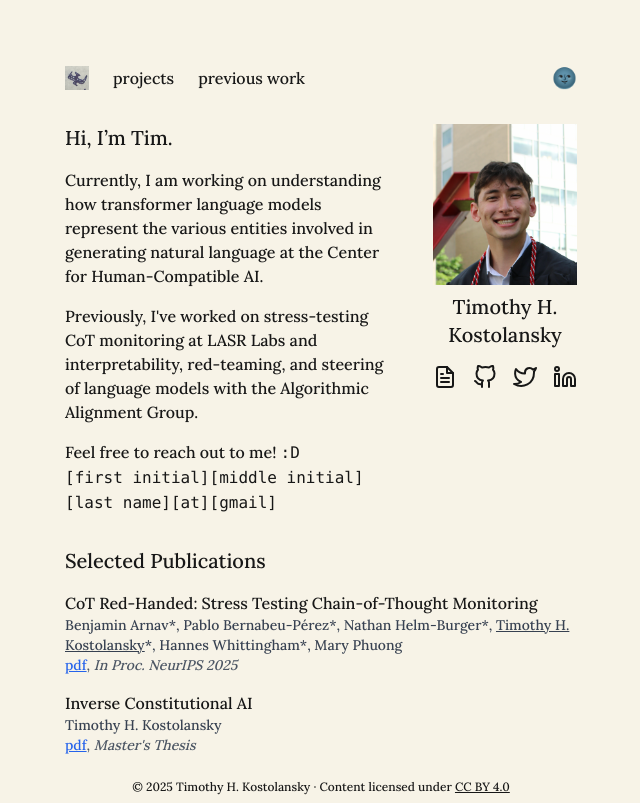
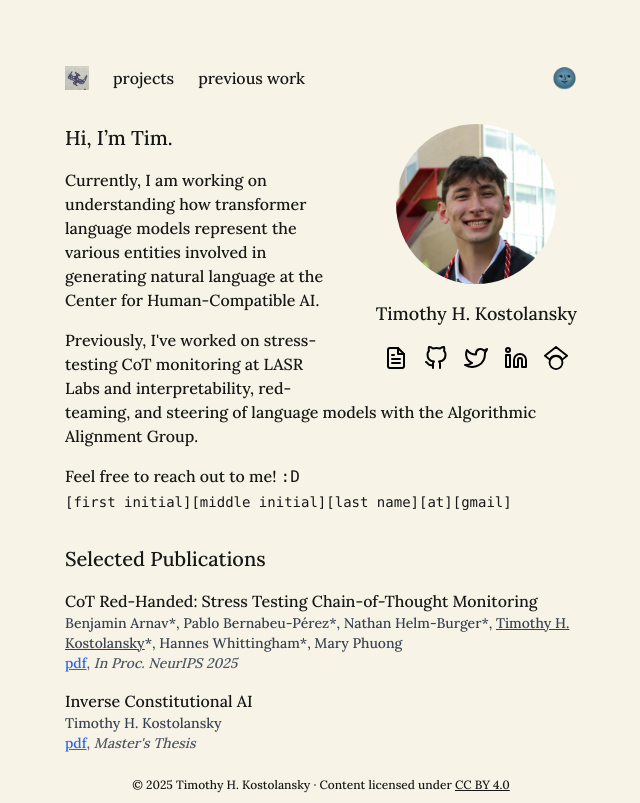
Before and after one commit to tim0120/tim0120.github.io, a Next.js app: page / in a window 1280 px wide. Shown: the whole page, without its empty margins (319-959 px from the left). Built offline with nearby package versions, Linux system fonts and the light colour scheme.

Commit message:
google scholar link

```diff
--- a/src/app/page.tsx
+++ b/src/app/page.tsx
@@ -6,8 +6,31 @@ import Publications from "@/components/Publications";
 export default function Home() {
   return (
     <div className="">
-      <div className="flex justify-between mb-2 space-x-10">
-        <div>
+      <div className="relative mb-2">
+        <div className="float-right w-full sm:w-auto sm:ml-10 mb-6 sm:mb-0 text-center flex-shrink-0">
+          <Image
+            src="/images/face.png"
+            alt="My face"
+            width={160}
+            height={160}
+            className="mx-auto w-32 h-32 sm:w-40 sm:h-40 rounded-full object-cover"
+          />
+          <h2 className="text-lg mt-4">Timothy H. Kostolansky</h2>
+          <div className="flex justify-center space-x-4 mt-4 mb-4">
+            {[
+              { href: "/documents/resume.pdf", src: "/images/file-text.svg", label: "Resume" },
+              { href: "https://github.com/tim0120", src: "/images/github.svg", label: "GitHub" },
+              { href: "https://twitter.com/thkostolansky", src: "/images/twitter.svg", label: "Twitter" },
+              { href: "https://linkedin.com/in/thkostolansky", src: "/images/linkedin.svg", label: "LinkedIn" },
+              { href: "https://scholar.google.com/citations?user=tzvUuOIAAAAJ&hl=en", src: "/images/googlescholar.svg", label: "Google Scholar" }
+            ].map((link, index) => (
+              <Link key={index} href={link.href} aria-label={link.label}>
+                <ThemeAwareSvg src={link.src} />
+              </Link>
+            ))}
+          </div>
+        </div>
+        <div className="min-w-0">
           <h1 className="text-xl mb-4">
             Hi, I&rsquo;m Tim.
           </h1>
@@ -19,33 +42,12 @@ export default function Home() {
               Previously, I&apos;ve worked on <Link href="https://arxiv.org/abs/2505.23575" className="hover:underline">stress-testing CoT monitoring</Link> at <Link href="https://lasrlabs.org" className="hover:underline">LASR Labs</Link> and <Link href="https://dspace.mit.edu/handle/1721.1/156804" className="hover:underline">interpretability, red-teaming, and steering of language models</Link> with the <Link href="https://algorithmicalignment.csail.mit.edu/" className="hover:underline">Algorithmic Alignment Group</Link>.
             </p>
             <p>
-              Feel free to reach out to me! <span className="font-mono">:D</span><br></br>
-              <span className="text-sm, font-mono">[first initial][middle initial][last name][at][gmail]</span>
+              Feel free to reach out to me! <span className="font-mono">:D</span><br />
+              <span className="text-sm font-mono">[first initial][middle initial][last name][at][gmail]</span>
             </p>
           </div>
         </div>
-        <div className="text-center">
-          <Image
-            src="/images/face.png"
-            alt="My face"
-            width={300}
-            height={300}
-            className="mx-auto sm:w-48 sm:h-auto"
-          />
-          <h2 className="text-xl mt-2">Timothy H. Kostolansky</h2>
-          <div className="flex justify-center space-x-4 mt-4">
-            {[
-              { href: "/documents/resume.pdf", src: "/images/file-text.svg", label: "Resume" },
-              { href: "https://github.com/tim0120", src: "/images/github.svg", label: "GitHub" },
-              { href: "https://twitter.com/thkostolansky", src: "/images/twitter.svg", label: "Twitter" },
-              { href: "https://linkedin.com/in/thkostolansky", src: "/images/linkedin.svg", label: "LinkedIn" }
-            ].map((link, index) => (
-              <Link key={index} href={link.href} aria-label={link.label}>
-                <ThemeAwareSvg src={link.src} />
-              </Link>
-            ))}
-          </div>
-        </div>
+        <div className="clear-both" />
       </div>
       <div className="mt-8">
         <h2 className="text-xl mb-4">Selected Publications</h2>
--- a/src/components/ThemeAwareSvg.tsx
+++ b/src/components/ThemeAwareSvg.tsx
@@ -1,34 +1,18 @@
 "use client"
 
-import React from 'react';
-import { useTheme } from '@/context/ThemeContext';
+import Image from "next/image";
 
-const ThemeAwareSvg = ({ src }: { src: string }) => {
-  const { theme } = useTheme();
-  const [svgContent, setSvgContent] = React.useState('');
-
-  React.useEffect(() => {
-    const loadSvg = async () => {
-      try {
-        const response = await fetch(src);
-        const text = await response.text();
-
-        // Use theme directly from your context
-        const themeColor = theme === 'dark' ? 'currentColor' : 'currentColor';
-        const modifiedSvg = text
-          .replace(/fill="([^none].*?)"/g, `fill="${themeColor}"`)
-          .replace(/stroke="([^none].*?)"/g, `stroke="${themeColor}"`);
-
-        setSvgContent(modifiedSvg);
-      } catch (error) {
-        console.error('Error loading SVG:', error);
-      }
-    };
-
-    if (src) loadSvg();
-  }, [src, theme]);
-
-  return <div dangerouslySetInnerHTML={{ __html: svgContent }} />;
+const ThemeAwareSvg = ({ src, className = '' }: { src: string; className?: string }) => {
+  return (
+    <Image
+      src={src}
+      alt=""
+      width={24}
+      height={24}
+      className={`inline-block w-6 h-6 ${className}`}
+      aria-hidden="true"
+    />
+  );
 };
 
 export default ThemeAwareSvg;
```
Also changed, not shown: public/images/googlescholar.svg (added).
